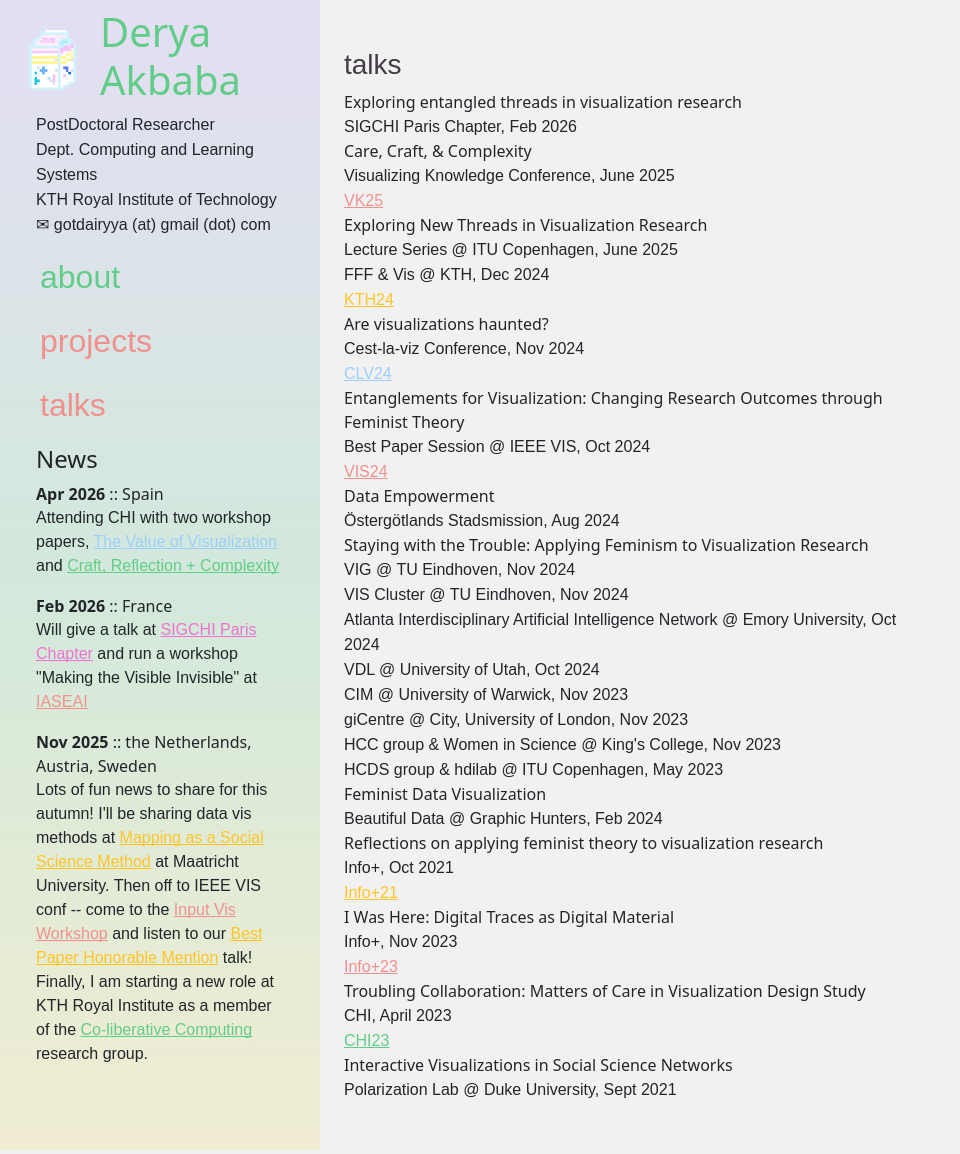
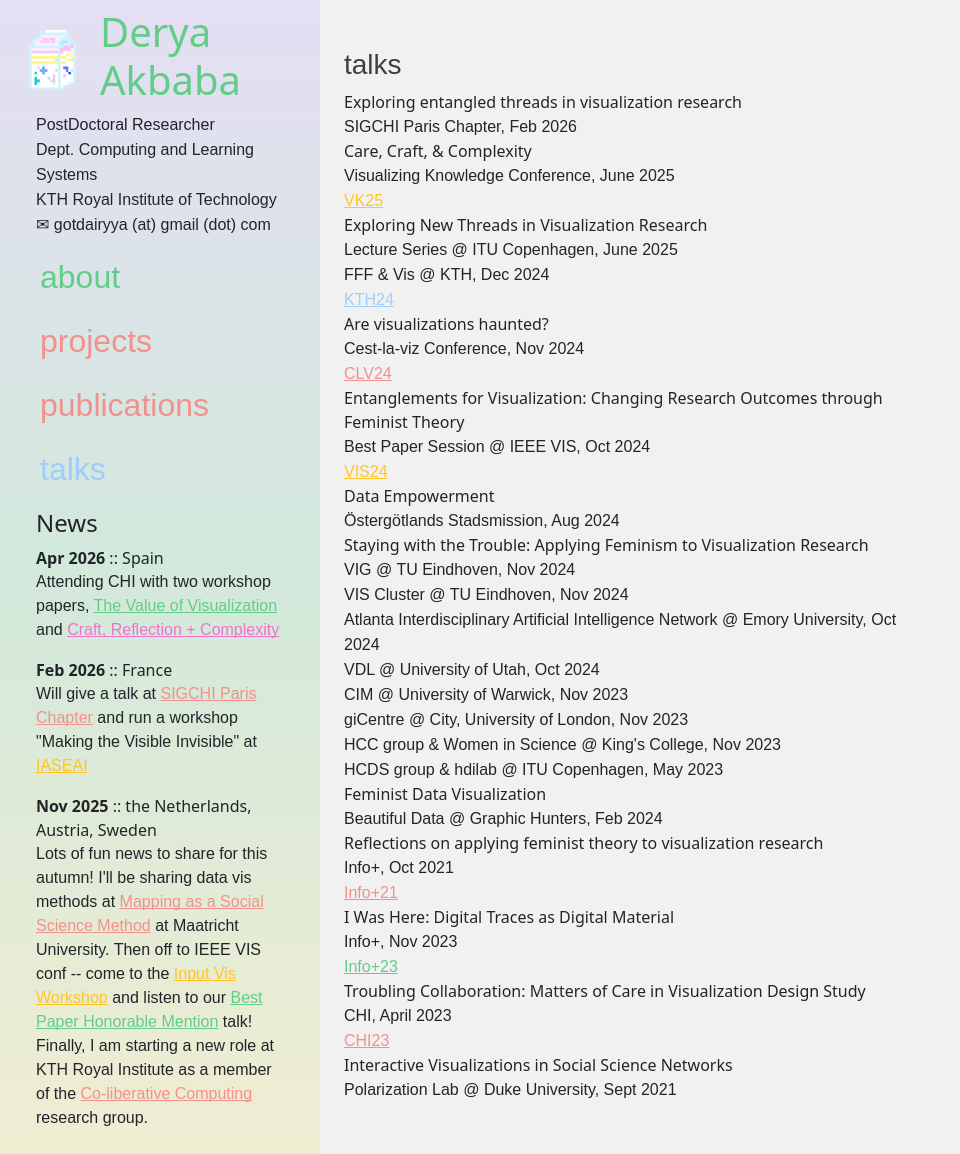
Before and after one commit to gotdairyya/gotdairyya.github.io, a Jekyll site: the page built from talks.md, in a window 1280 px wide. Shown: the whole page, without its empty margins (0-960 px from the left). Built offline with Jekyll 4.4.1, drawn with Linux system fonts in a browser that asks for light colours; some web fonts are replaced.

Commit message:
Add pubs

```diff
--- a/_data/navigation.yml
+++ b/_data/navigation.yml
@@ -3,5 +3,7 @@
   name: about
 - link: /projects.html
   name: projects
+- link: /publications.html
+  name: publications
 - link: /talks.html
   name: talks
```
